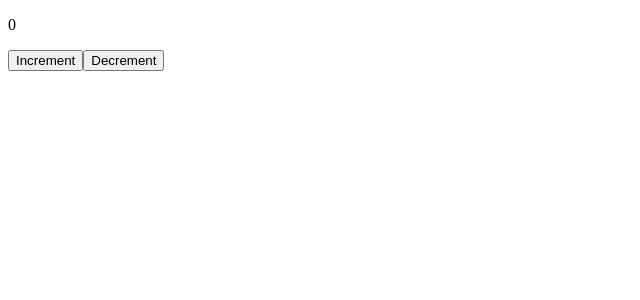
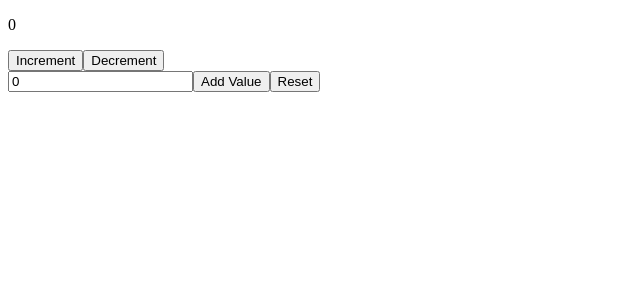
Before and after one commit to HectorAgudelo/redux_toolkit, a React (Create React App) app in the folder reduc_toolkit/: page / in a window 1280 px wide. Shown: the top 300 px of the page, without its empty margins (0-640 px from the left). Built offline with nearby package versions, Linux system fonts and the light colour scheme.

Commit message:
simple counter with add value input and reset button

```diff
--- a/reduc_toolkit/src/features/counter/Counter.js
+++ b/reduc_toolkit/src/features/counter/Counter.js
@@ -1,23 +1,38 @@
-import React from 'react'
-import { useSelector,useDispatch } from 'react-redux'
-import {increment, decrement} from "./counterSlice"
-
+import React from 'react';
+import { useSelector, useDispatch } from 'react-redux';
+import { increment, decrement, reset, incrementByAmount } from './counterSlice';
+import { useState } from 'react';
 
 const Counter = () => {
-    const count = useSelector((state)=> state.counter.count)
-    console.log(count)
-    const dispatch = useDispatch()
+  const count = useSelector((state) => state.counter.count);
+  console.log(count);
+  const dispatch = useDispatch();
+  const [incrementAmount, setIncrementAmount] = useState(0);
+  const addValue = Number(incrementAmount) || 0;
+
+  const resetAll = () => {
+    setIncrementAmount(0);
+    dispatch(reset());
+  };
+
   return (
     <section>
-        <p>
-            {count}
-        </p>
-        <div>
-            <button onClick={()=>dispatch(increment())}>Increment</button>
-            <button onClick={()=>dispatch(decrement())}>Decrement</button>
-        </div>
+      <p>{count}</p>
+      <div>
+        <button onClick={() => dispatch(increment())}>Increment</button>
+        <button onClick={() => dispatch(decrement())}>Decrement</button>
+      </div>
+      <input
+        type='text'
+        value={incrementAmount}
+        onChange={(e) => setIncrementAmount(e.target.value)}
+      />
+      <button onClick={() => dispatch(incrementByAmount(addValue))}>
+        Add Value
+      </button>
+      <button onClick={resetAll}>Reset</button>
     </section>
-  )
-}
+  );
+};
 
-export default Counter
+export default Counter;
--- a/reduc_toolkit/src/features/counter/counterSlice.js
+++ b/reduc_toolkit/src/features/counter/counterSlice.js
@@ -13,10 +13,16 @@ export const counterSlice = createSlice({
         },
         decrement: (state)=>{
             state.count-=1;
+        },
+        reset:(state)=>{
+            state.count = 0;
+        },
+        incrementByAmount:(state,action)=>{
+            state.count += action.payload;
         }
     }
 })
 
-export const {increment, decrement} = counterSlice.actions;
+export const {increment, decrement, reset, incrementByAmount} = counterSlice.actions;
 
 export default counterSlice.reducer;
```
